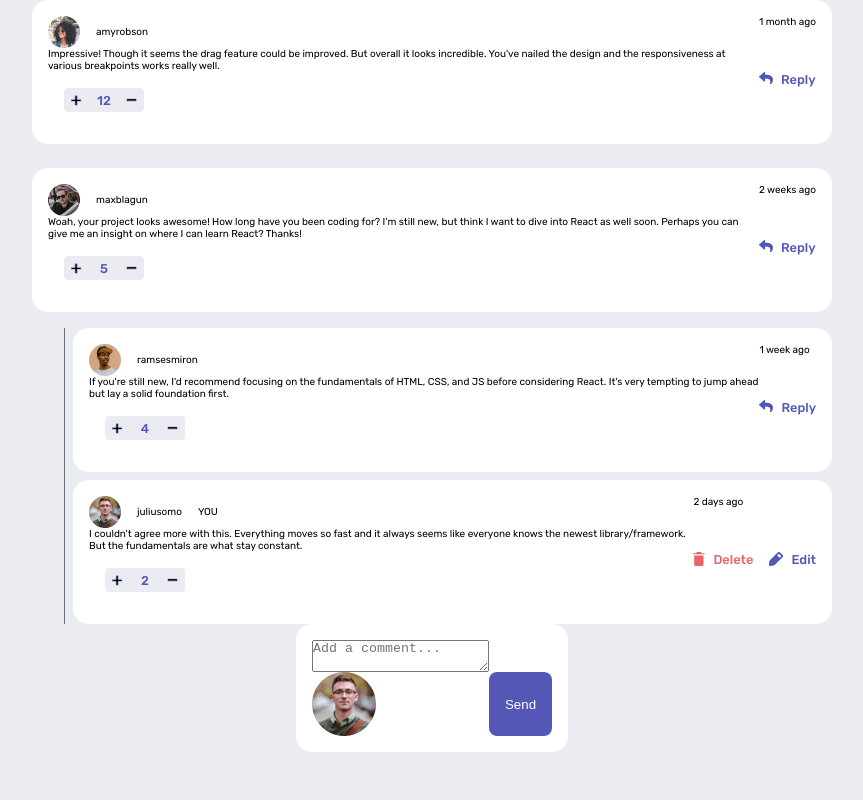
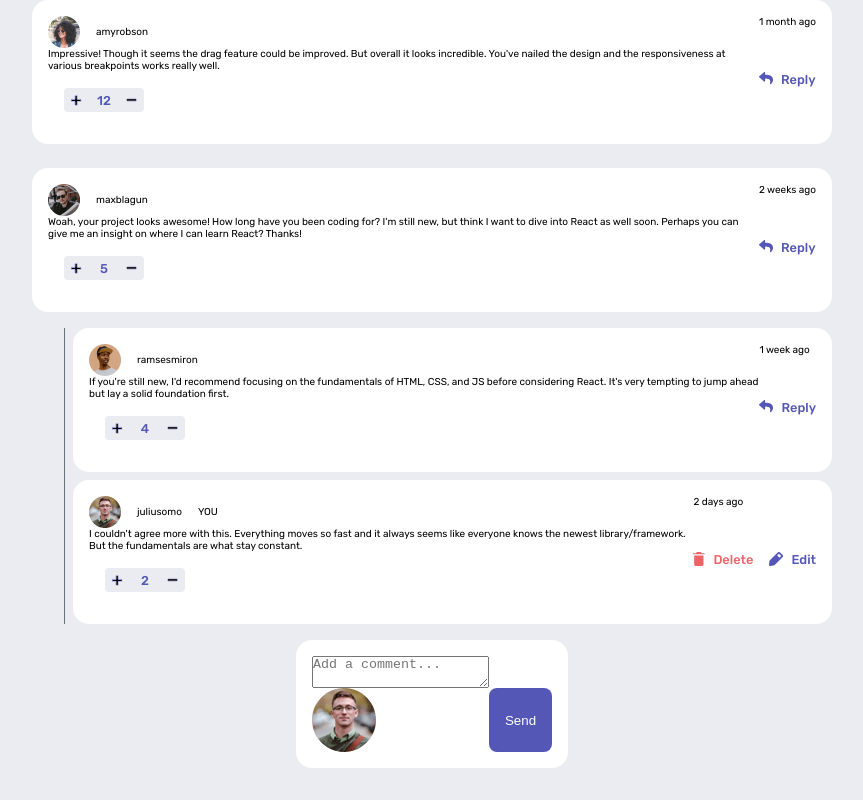
Before and after one commit to riwepo/fem-interactive-comments-section, a React (Create React App) app: page / in a window 1280 px wide. Shown: the whole page, without its empty margins (176-1039 px from the left). Built offline with nearby package versions, Linux system fonts and the light colour scheme.

Commit message:
style card

```diff
--- a/src/components/NewCommentEditor.module.css
+++ b/src/components/NewCommentEditor.module.css
@@ -1,3 +1,8 @@
+.card {
+  margin-top: 1rem;
+  margin-bottom: 1rem;
+}
+
 .container {
   display: grid;
 }
```
